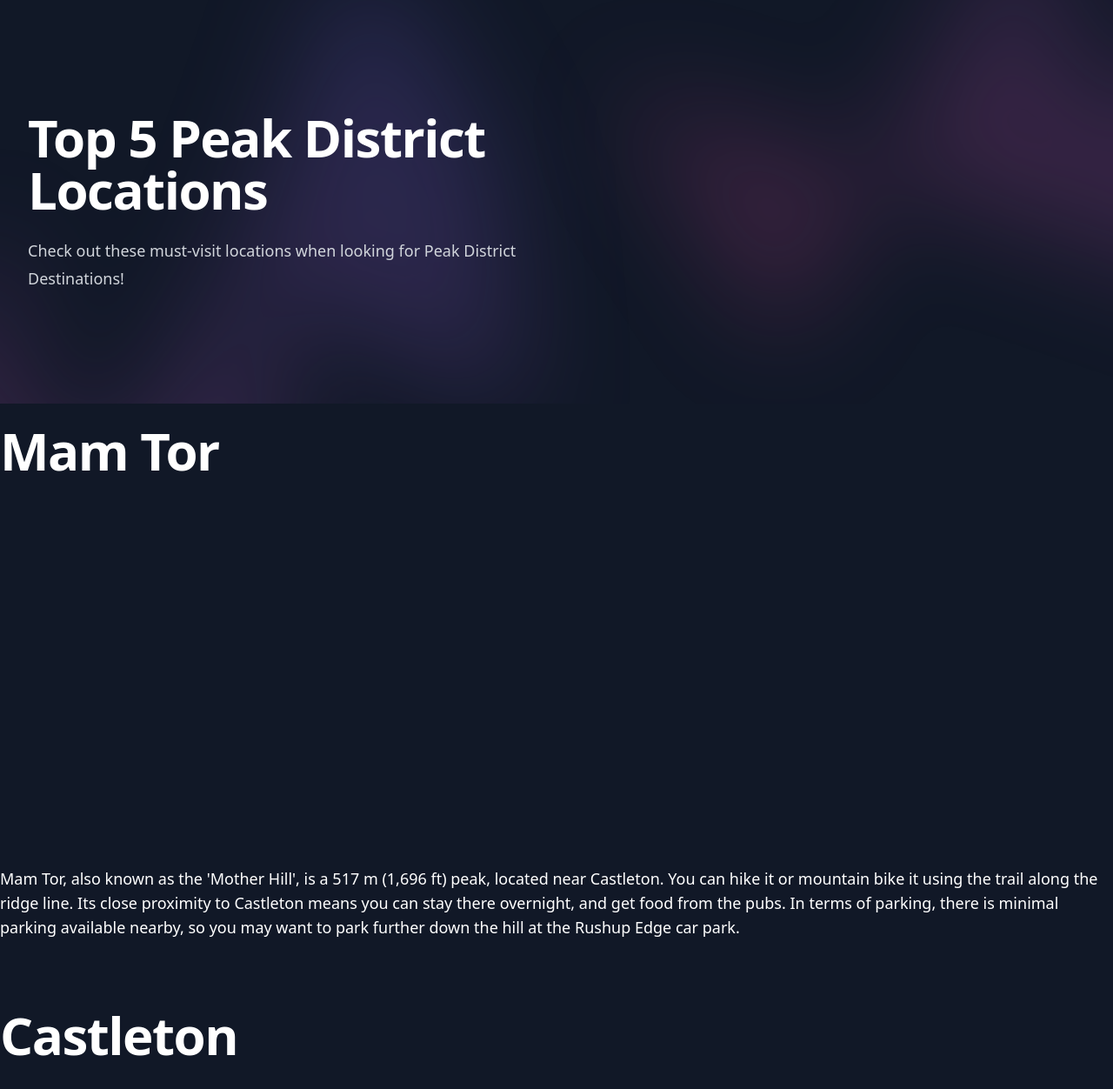
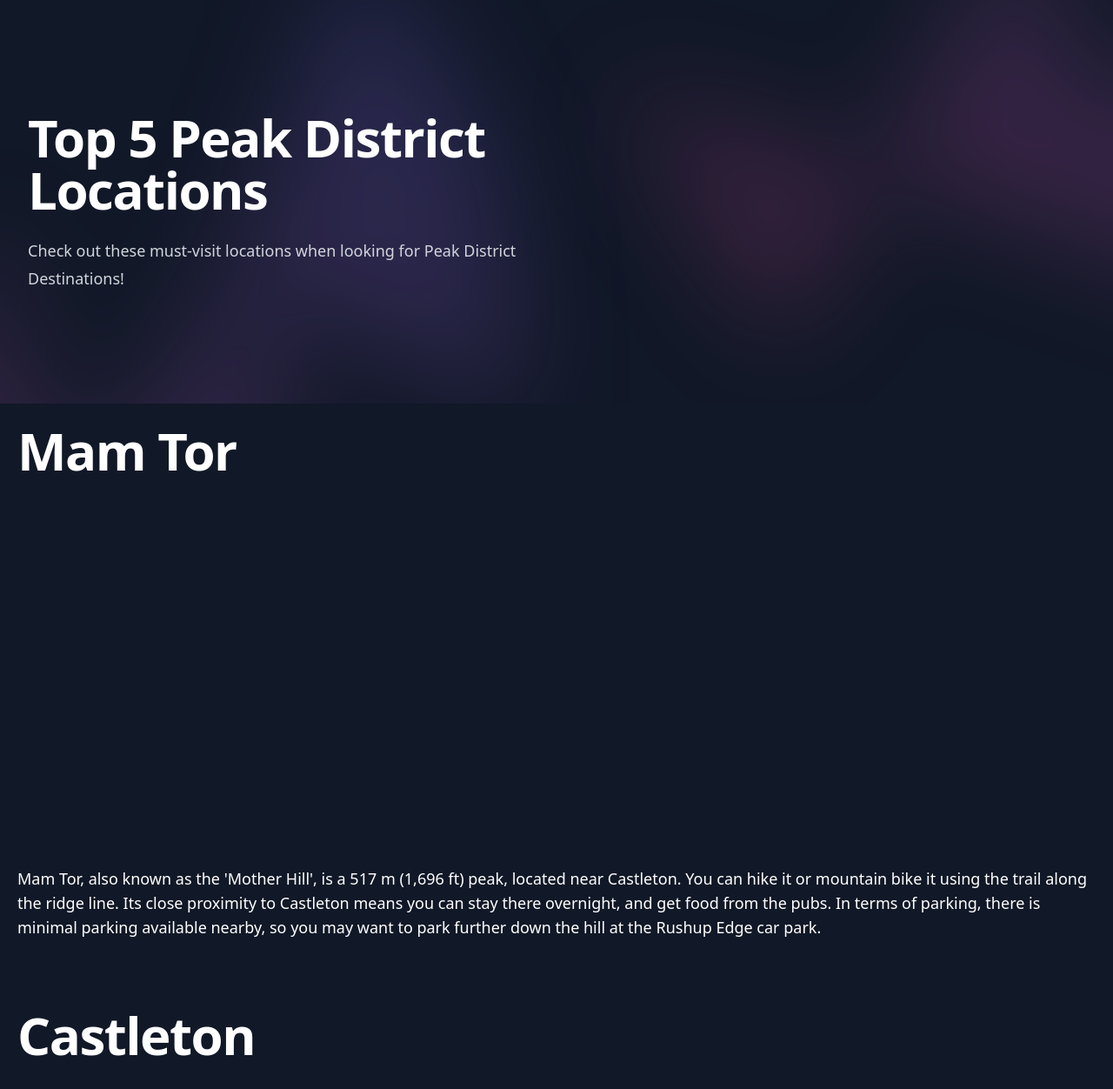
Before and after one commit to Luke-JH/peak-district-locations, a website: page index.html in a window 1280 px wide. Shown: the top 1252 px of the page at 87% size. Drawn offline with nearby package versions, Linux system fonts and the light colour scheme; some packages are replaced by stand-ins of ours; files that its build step writes are made by us from their sources.

Commit message:
container padding

```diff
--- a/index.html
+++ b/index.html
@@ -10,6 +10,7 @@
     <link href="/dist/output.css" rel="stylesheet">
     <script type="module" src="./index.js"></script>
   </head>
+  <body class="bg-gray-900">
     <header>
 
       <div class="relative isolate overflow-hidden bg-gray-900 py-24 sm:py-32">
@@ -30,7 +31,6 @@
       </div>
 
     </header>
-  <body class="bg-gray-900">
 
     <!--The div element for the maps -->
     <div class="container mx-auto">
@@ -57,7 +57,6 @@
     <!-- prettier-ignore -->
     <script>(g=>{var h,a,k,p="The Google Maps JavaScript API",c="google",l="importLibrary",q="__ib__",m=document,b=window;b=b[c]||(b[c]={});var d=b.maps||(b.maps={}),r=new Set,e=new URLSearchParams,u=()=>h||(h=new Promise(async(f,n)=>{await (a=m.createElement("script"));e.set("libraries",[...r]+"");for(k in g)e.set(k.replace(/[A-Z]/g,t=>"_"+t[0].toLowerCase()),g[k]);e.set("callback",c+".maps."+q);a.src=`https://maps.${c}apis.com/maps/api/js?`+e;d[q]=f;a.onerror=()=>h=n(Error(p+" could not load."));a.nonce=m.querySelector("script[nonce]")?.nonce||"";m.head.append(a)}));d[l]?console.warn(p+" only loads once. Ignoring:",g):d[l]=(f,...n)=>r.add(f)&&u().then(()=>d[l](f,...n))})
         ({key: "AIzaSyA7Wvwogwtvk9Xc8jF8ZsF3LUTtDdKwEWQ", v: "beta"});</script>
-  </body>
     <footer class="mt-6">
       <div class="relative isolate overflow-hidden bg-gray-900 py-24 sm:py-32">
 
@@ -74,4 +73,5 @@
         </div>
       </div>
     </footer>
+  </body>
 </html>
--- a/style.css
+++ b/style.css
@@ -30,6 +30,11 @@
   width: 100%;
   height: 50%;
 }
+
+.container {
+  padding-left: 20px;
+  padding-right: 20px;
+}
 /*
  * Optional: Makes the sample page fill the window.
  */
```
Lines whose indentation alone changed are shown as unchanged.
